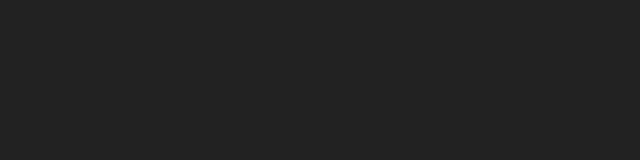
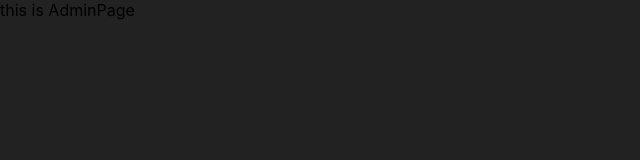
Before and after one commit to dhshffnfn123/Netflixer, a React (Create React App) app in the folder frontend/: page /admin in a window 1280 px wide. Shown: the top 160 px of the page, without its empty margins (0-640 px from the left). Built offline with nearby package versions, Linux system fonts and the light colour scheme.

Commit message:
관리자 페이지 컴포넌트 생성

```diff
--- a/frontend/src/App.js
+++ b/frontend/src/App.js
@@ -5,10 +5,12 @@
 import MainPage from './pages/MainPage';
 import VideoPage from './pages/VideoPage';
 import WritePage from './pages/WritePage';
+import AdminPage from './pages/AdminPage';
 
 const App = () => {
   return (
     <>
+      <Route component={AdminPage} path="/admin" />
       <Route component={MainPage} path="/" exact />
       <Route component={LoginPage} path="/login" />
       <Route component={RegisterPage} path="/register" />
--- /dev/null
+++ b/frontend/src/pages/AdminPage.js
@@ -0,0 +1,7 @@
+import React from 'react';
+
+const AdminPage = () => {
+  return <div>this is AdminPage</div>;
+};
+
+export default AdminPage;
```
